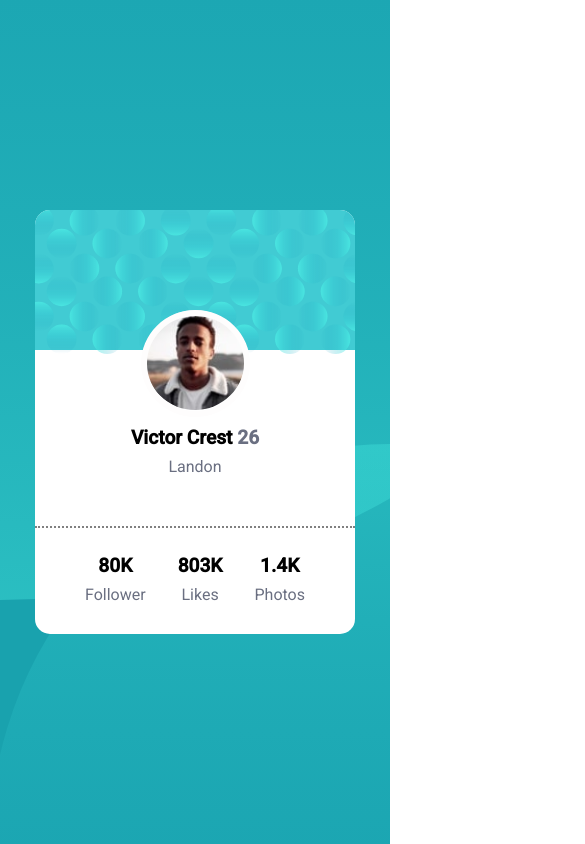
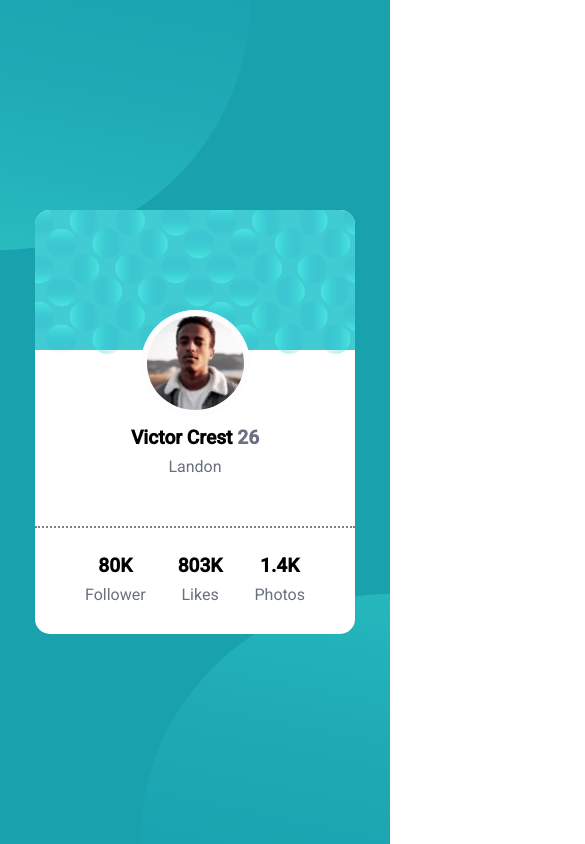
Before and after one commit to batuhandalkilic/frontend_mentor_ex_profile-card-component-main, a website: page dist/index.html in a window 390 px wide. Shown: the whole page, 585 px wide, since content can reach past the window. Drawn offline with Linux system fonts and the light colour scheme.

Commit message:
svg position :/

```diff
--- a/scss/main.scss
+++ b/scss/main.scss
@@ -17,18 +17,22 @@
 
     > :nth-child(1){
         position: absolute;
-        width: 100%;
-        height: 100%;
-        bottom:  0;
-        left: 0;
+        width: 900px;
+        height: 900px;
+        top:  -100px;
+        left: 0px;
 
+        ellipse{
+            rx:700px;
+            ry:600px;
+        }
     }
 
 
     > :nth-child(2){
         position: absolute;
-        width: 100%;
-        height: 100%;
+        width: 900px;
+        height: 900px;
         bottom:  0;
         right: 0;
         transform: rotate(180deg);
@@ -143,3 +147,40 @@
 
     }
 }
+
+
+@media screen and (max-width:500px) {
+
+
+    .wrap{
+
+        > :nth-child(1){
+            position: absolute;
+            width: 600px;
+            height: 600px;
+            top: 0px;
+            left: 0px;
+
+            ellipse{
+                rx:250px;
+                ry:250px;
+            }
+        }
+
+
+        > :nth-child(2){
+            position: absolute;
+            width: 600px;
+            height: 600px;
+            bottom: 0px;
+            right: 0px;
+
+            ellipse{
+                rx:250px;
+                ry:250px;
+            }
+        }
+    }
+
+
+}
```
Also changed, not shown: dist/css/main.css, dist/index.html, 1 other file.
